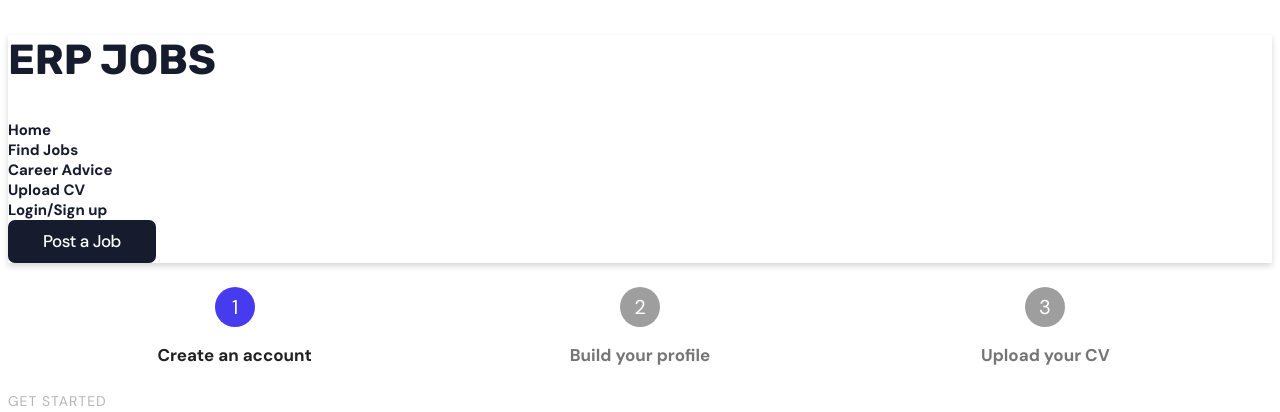
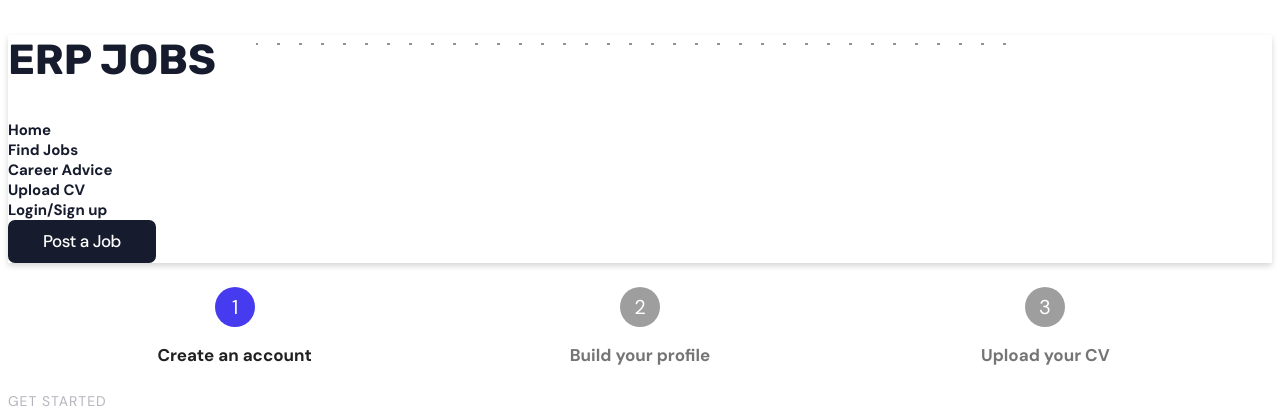
Before and after one commit to shahbazpro2/erp_jobs, a Next.js app: page /register/user in a window 1280 px wide. Shown: the top 412 px of the page. Built offline with nearby package versions, Linux system fonts and the light colour scheme.

Commit message:
Add custom dotted style

```diff
--- a/styles/globals.scss
+++ b/styles/globals.scss
@@ -36,6 +36,24 @@ body {
     border-radius: 10px;
     padding: 10px 20px;
   }
+}
+
+.dotted-spaced {
+  background-image: linear-gradient(
+    to right,
+    #92929d 12%,
+    rgba(255, 255, 255, 0) 0%
+  );
+  background-position: top;
+  background-size: 22px 2px;
+  background-repeat: repeat-x;
+  padding-left: 0;
+  width: 60%;
+  height: 10px;
+  top: 48px;
+  left: 50%;
+  transform: translate(-50%, -50%);
+  position: absolute;
 }
 
 .primary-clr {
```
